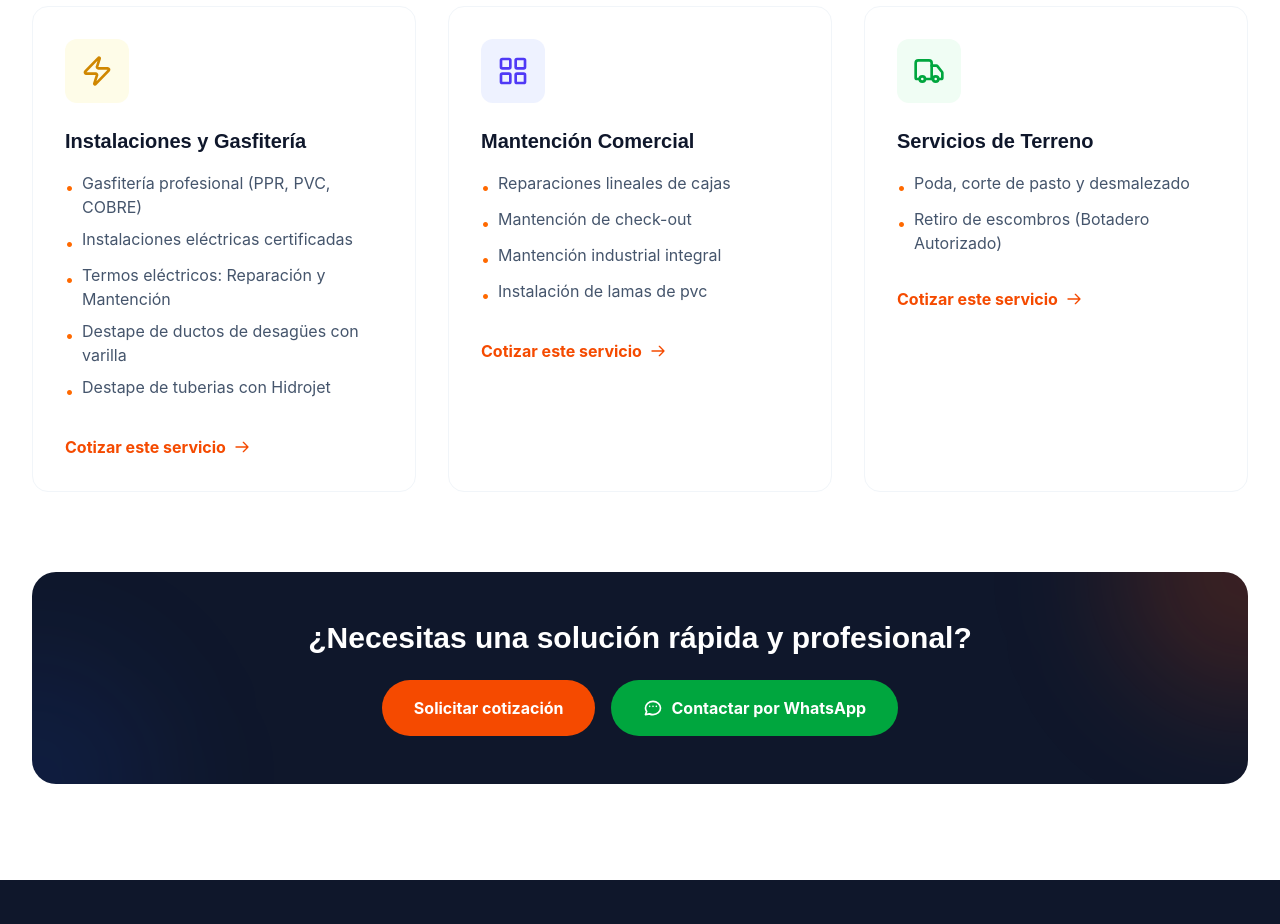
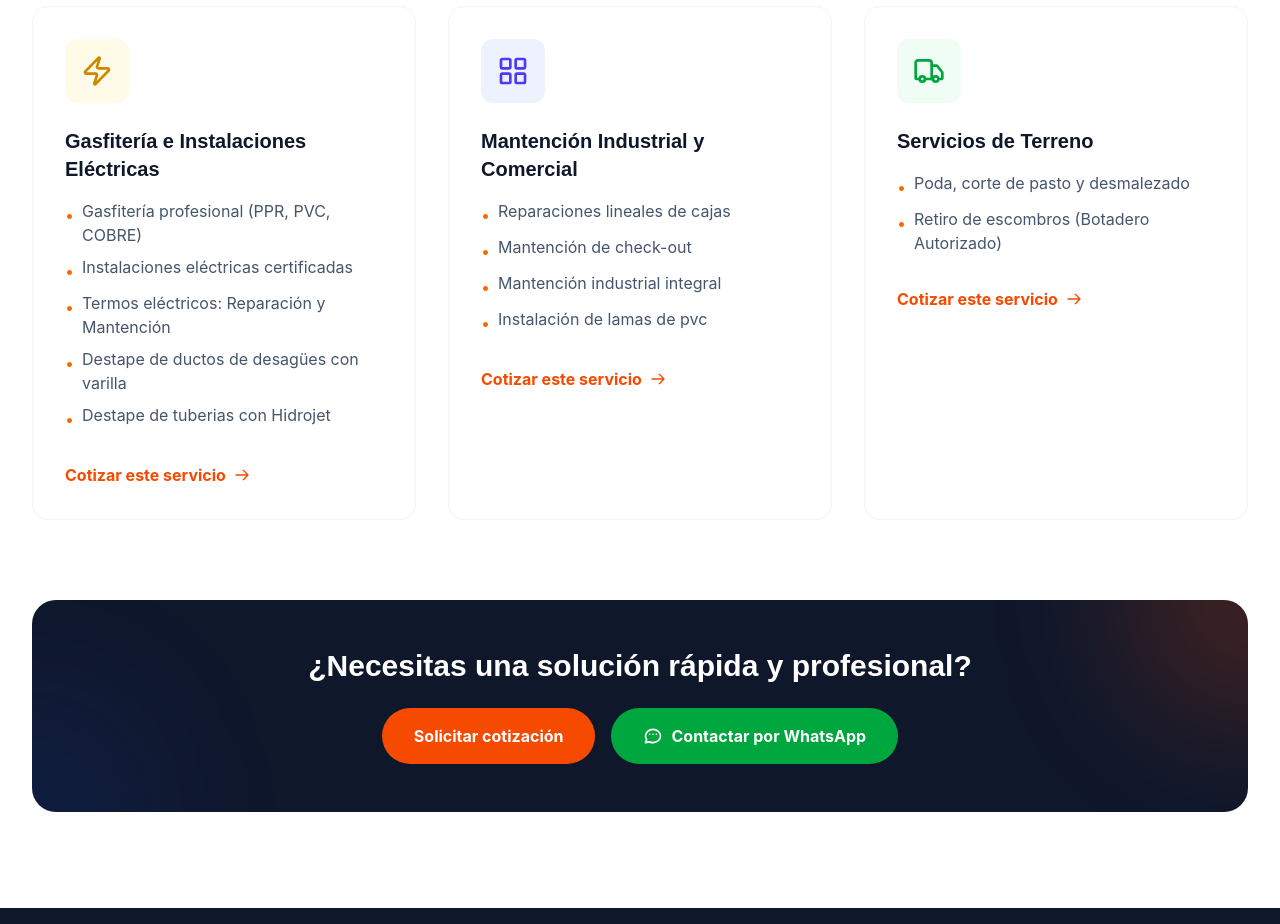
Before and after one commit to FabianGutirrez/ServiciosIntegrales, a React (Vite) app: page /servicios in a window 1280 px wide. Shown: the part 1200-2124 px from the top of the page. Built offline with nearby package versions, Linux system fonts and the light colour scheme.

Commit message:
metas de busqueda

```diff
--- a/index.html
+++ b/index.html
@@ -3,7 +3,21 @@
   <head>
     <meta charset="UTF-8" />
     <meta name="viewport" content="width=device-width, initial-scale=1.0" />
-    <title>FG servicios Integrales</title>
+    <title>Soluciones Integrales en Construcción y Mantención | Chile</title>
+    <meta name="description" content="Especialistas en estructuras metálicas, automatización de portones, mantención industrial y climatización en Chile. Soluciones profesionales para empresas y hogares." />
+    <meta name="keywords" content="construcción Chile, mantención industrial, portones automáticos Santiago v región Quinta región, estructuras metálicas, climatización, soldador a domicilio, reparación de portones, automatización de accesos, obras civiles menores, servicios industriales Chile, instalación de aire acondicionado, mantenimiento preventivo, cerrajería industrial, paneles eléctricos" />
+
+    <!-- Open Graph / Facebook -->
+    <meta property="og:type" content="website" />
+    <meta property="og:url" content="https://ais-dev-st6cqow52r2mvi4wrygb7j-286508854537.us-east1.run.app/" />
+    <meta property="og:title" content="Soluciones Integrales en Construcción y Mantención" />
+    <meta property="og:description" content="Especialistas en estructuras metálicas, automatización de portones y mantención industrial en Chile." />
+    <meta property="og:image" content="/images/Captura de pantalla 2026-03-26 204447.png" />
+
+    <!-- Twitter -->
+    <meta property="twitter:card" content="summary_large_image" />
+    <meta property="twitter:title" content="Soluciones Integrales en Construcción y Mantención" />
+    <meta property="twitter:description" content="Especialistas en estructuras metálicas, automatización de portones y mantención industrial en Chile." />
   </head>
   <body>
     <div id="root"></div>
--- a/src/components/About.tsx
+++ b/src/components/About.tsx
@@ -23,10 +23,18 @@ export default function About() {
               Sobre <span className="text-orange-600">Nosotros</span>
             </h2>
             <p className="text-lg text-slate-600 mb-8 leading-relaxed">
-              Somos una empresa dedicada a entregar soluciones integrales en construcción, mantención y servicios industriales. Nos especializamos en trabajos de alta calidad, adaptándonos a las necesidades de cada cliente, ya sea para el hogar, comercio o grandes industrias.
+              Somos una empresa líder en <strong>Chile</strong> dedicada a entregar
+              <strong>soluciones integrales en construcción, mantención industrial y servicios
+                comerciales</strong>. Nos especializamos en trabajos de alta calidad, adaptándonos a
+                las necesidades de cada cliente, desde reparaciones en el hogar hasta grandes
+                proyectos de infraestructura industrial.
             </p>
             <p className="text-lg text-slate-600 mb-10 leading-relaxed">
-              Con años de experiencia en el mercado chileno, hemos consolidado un equipo de profesionales expertos en diversas áreas, desde la soldadura de precisión hasta la automatización avanzada de accesos.
+              Con años de experiencia en el mercado nacional, hemos consolidado un equipo de
+              profesionales expertos en diversas áreas tales como <strong>metalurgia de precisión, automatización avanzada de
+                accesos, climatización eficiente y obras civiles menores</strong>. Nuestra misión es
+                garantizar la seguridad y funcionalidad de sus espacios con un servicio técnico de
+                excelencia.
             </p>
 
             <div className="grid grid-cols-2 gap-6">
--- a/src/components/Services.tsx
+++ b/src/components/Services.tsx
@@ -24,7 +24,8 @@ const services = [
       "Cierres perimetrales de seguridad (Rejas, Malla Acma, Panderetas, Consertinas)",
       "Bolardos de Seguridad (Fijos y Desmontables)"
     ],
-    color: "bg-blue-50 text-blue-600"
+    color: "bg-blue-50 text-blue-600",
+    description: "Expertos en metalurgia para proyectos industriales y residenciales en todo Chile. Realizamos soldaduras de alta precisión y montajes estructurales."
   },
   {
     title: "Automatización y Portones",
@@ -36,7 +37,8 @@ const services = [
       "Cortinas Metalicas Automaticas y Manuales",
       "Reparacion y Venta de Repuestos"
     ],
-    color: "bg-orange-50 text-orange-600"
+    color: "bg-orange-50 text-orange-600",
+    description: "Líderes en automatización de portones eléctricos. Brindamos seguridad y comodidad con tecnología de punta para su hogar o condominio."
   },
   {
     title: "Obras Civiles y Reparaciones",
@@ -49,10 +51,11 @@ const services = [
       "Revestimiento epóxico (Pisos de sala de procesos y Cámaras Frigoríficas)",
       "Pintura en general"
     ],
-    color: "bg-slate-50 text-slate-600"
+    color: "bg-slate-50 text-slate-600",
+    description: "Ejecutamos obras civiles menores y remodelaciones con acabados de alta calidad. Reparamos filtraciones y renovamos sus espacios."
   },
   {
-    title: "Instalaciones y Gasfitería",
+    title: "Gasfitería e Instalaciones Eléctricas",
     icon: <Zap className="h-8 w-8" />,
     items: [
       "Gasfitería profesional (PPR, PVC, COBRE)",
@@ -61,10 +64,11 @@ const services = [
       "Destape de ductos de desagües con varilla",
       "Destape de tuberias con Hidrojet",
     ],
-    color: "bg-yellow-50 text-yellow-600"
+    color: "bg-yellow-50 text-yellow-600",
+    description: "Servicios de emergencia en gasfitería y electricidad. Contamos con técnicos expertos para soluciones rápidas y garantizadas."
   },
   {
-    title: "Mantención Comercial",
+    title: "Mantención Industrial y Comercial",
     icon: <LayoutGrid className="h-8 w-8" />,
     items: [
       "Reparaciones lineales de cajas",
@@ -72,7 +76,8 @@ const services = [
       "Mantención industrial integral",
       "Instalación de lamas de pvc"
     ],
-    color: "bg-indigo-50 text-indigo-600"
+    color: "bg-indigo-50 text-indigo-600",
+    description: "Aliados estratégicos para la mantención de su negocio. Aseguramos la continuidad operacional de sus instalaciones comerciales."
   },
   {
     title: "Servicios de Terreno",
```
